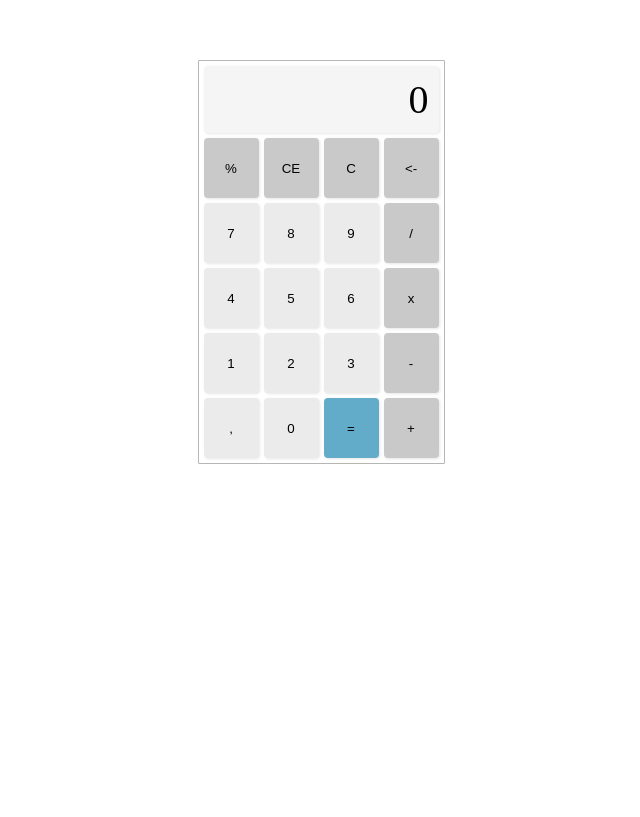
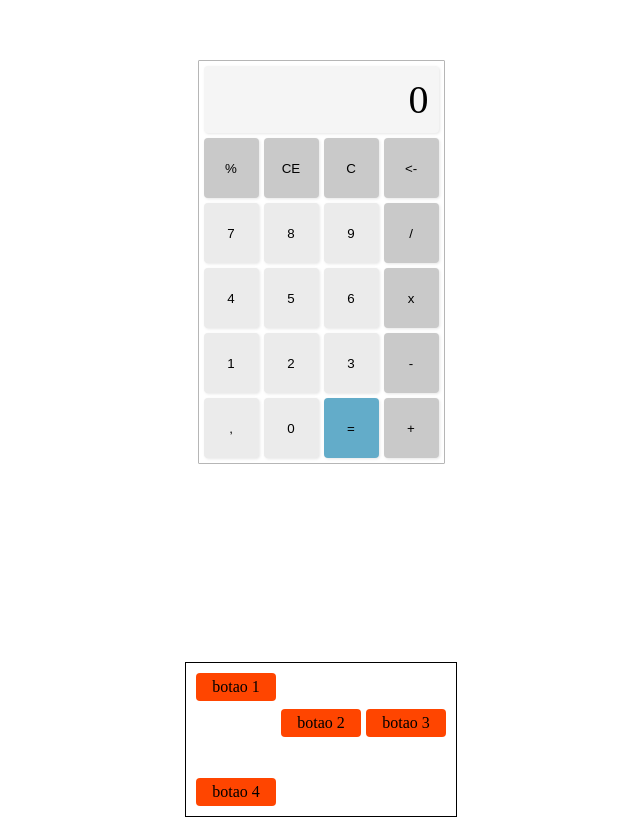
Before and after one commit to celsortc/Wildbeast, a plain HTML site: page ExemplosAulas/grid-column/CalculadoraGrid/gridCalc.html in a window 1280 px wide. Shown: the part 138-955 px from the top of the page, without its empty margins (319-959 px from the left). Before the commit the page ends 800 px from the top, so only its background shows below. Drawn offline with Linux system fonts and the light colour scheme.

Commit message:
criação dos arquivos iniciais

```diff
--- a/ExemplosAulas/grid-column/CalculadoraGrid/gridCalc.html
+++ b/ExemplosAulas/grid-column/CalculadoraGrid/gridCalc.html
@@ -45,6 +45,15 @@
           <button class="operadores" value="+">+</button>
     </div>
   </div>
+
+  <div class="testejus-container">
+    <div class="testejus">
+      <p class="botao botao1">botao 1</p>
+      <p class="botao botao2">botao 2</p>
+      <p class="botao botao3">botao 3</p>
+      <p class="botao botao4">botao 4</p>
+    </div>
+  </div>
 </body>
 
 <script src="script.js"></script>
--- a/ExemplosAulas/grid-column/CalculadoraGrid/style.css
+++ b/ExemplosAulas/grid-column/CalculadoraGrid/style.css
@@ -74,3 +74,32 @@ button:active {
 .operadores:hover {
   background-color: #ffd900;
 }
+
+.testejus-container {
+  display: grid;
+  align-content: center;
+  justify-content: center;
+}
+.testejus {
+  display: grid;
+  grid-template-columns: repeat(3, minmax(80px, 1fr));
+  grid-template-rows: 100px;
+  gap: 5px;
+  padding: 10px;
+  max-width: 300px;
+  max-width: 300px;
+  border: 1px solid black;
+
+  align-items: center;
+}
+
+.botao {
+  background-color: orangered;
+  text-align: center;
+  padding: 5px;
+  border-radius: 4px;
+}
+
+.botao1 {
+  align-self: start;
+}
```
Also changed, not shown: index.html (added, +15 -0 lines), img/anuncio-1.jpg (added), img/anuncio-2.jpg (added), img/icones/abelha.svg (added), img/icones/cervo.svg (added), img/icones/gato.svg (added), img/icones/leao.svg (added), img/icones/ovelha.svg (added), img/icones/vaca.svg (added), img/wildbeast.svg (added), img/wolf1.jpg (added), img/wolf2.jpg (added), img/wolf3.jpg (added), style.css (added).
